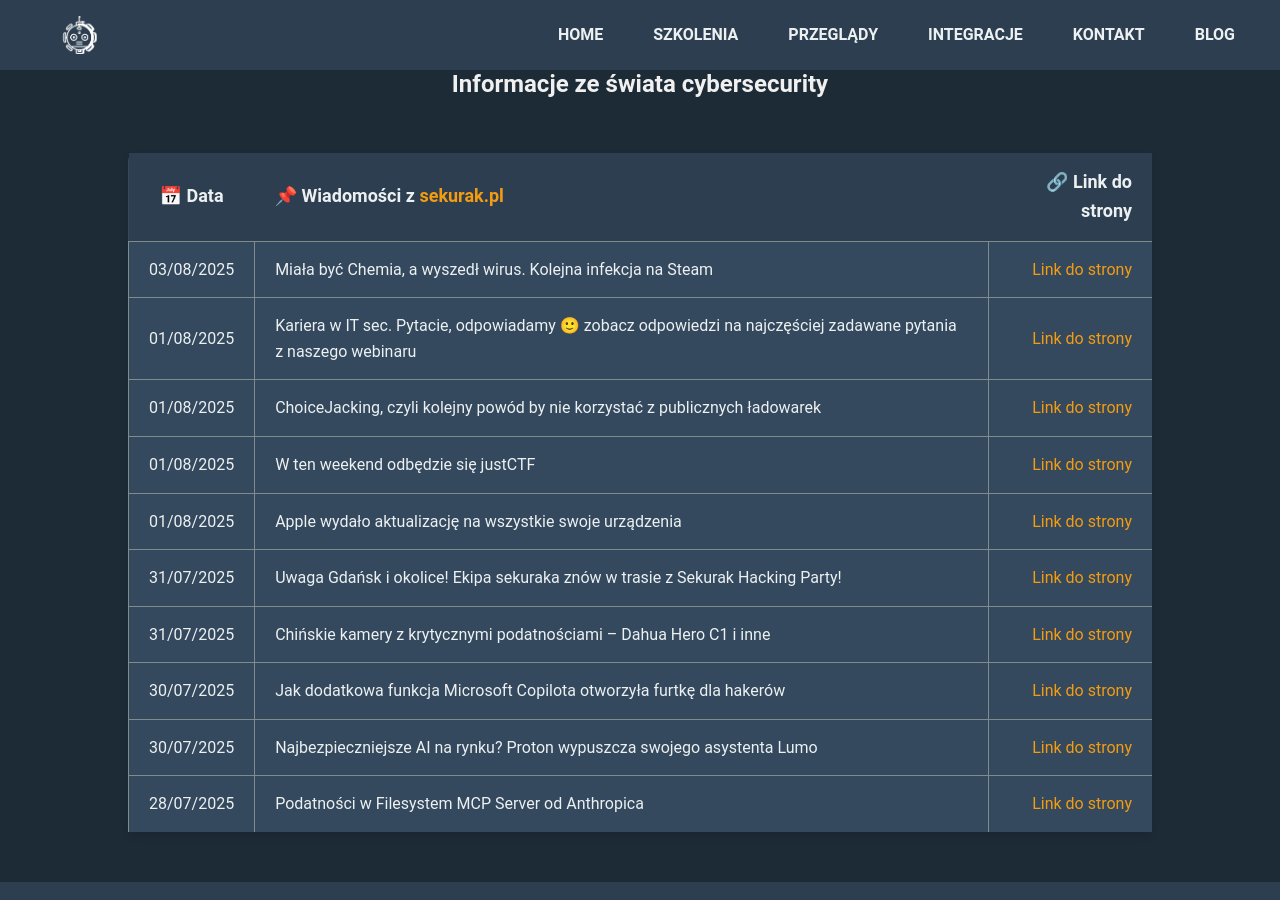
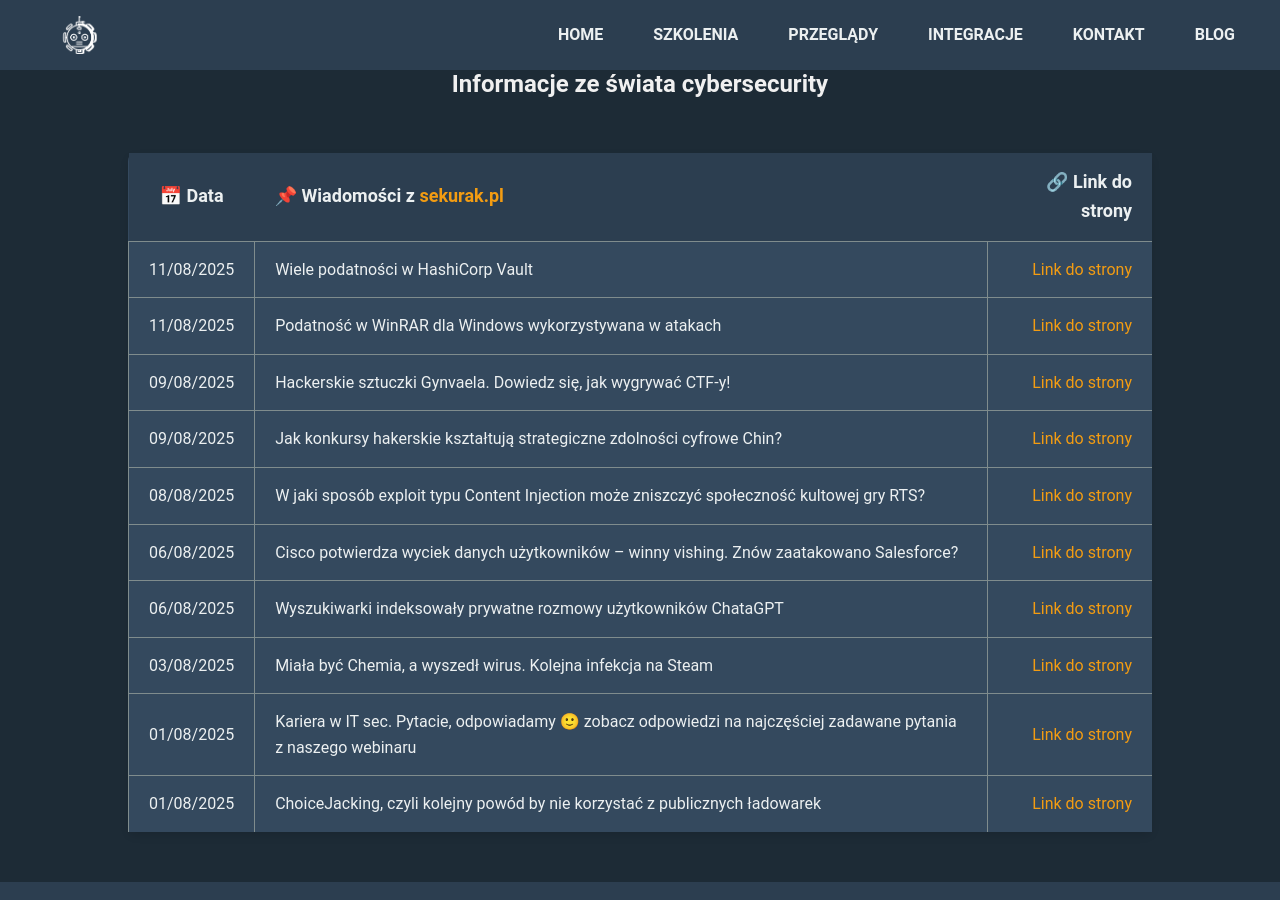
Before and after one commit to dadmins1984/Web, a Jekyll site: the page built from projects.md, in a window 1280 px wide and 900 px high, scrolled down 500 px. Built offline with Jekyll 4.4.1, drawn with Linux system fonts in a browser that asks for light colours.

Commit message:
Blog update: 2025-11-08

```diff
--- a/projects.md
+++ b/projects.md
@@ -16,13 +16,13 @@ title: "Projects"
 
 | 📅 Data | 📌 Wiadomości z [sekurak.pl](https://sekurak.pl/) | 🔗 Link do strony |
 |:---------:|:------------------|-------------------:|
+| 11/08/2025 | Wiele podatności w HashiCorp Vault | [Link do strony](https://sekurak.pl/wiele-podatnosci-w-hashicorp-vault/) |
+| 11/08/2025 | Podatność w WinRAR dla Windows wykorzystywana w atakach | [Link do strony](https://sekurak.pl/podatnosc-w-winrar-dla-windows-wykorzystywana-w-atakach/) |
+| 09/08/2025 | Hackerskie sztuczki Gynvaela. Dowiedz się, jak wygrywać CTF-y! | [Link do strony](https://sekurak.pl/hackerskie-sztuczki-gynvaela-dowiedz-sie-jak-wygrywac-ctf-y/) |
+| 09/08/2025 | Jak konkursy hakerskie kształtują strategiczne zdolności cyfrowe Chin? | [Link do strony](https://sekurak.pl/jak-konkursy-hakerskie-ksztaltuja-strategiczne-zdolnosci-cyfrowe-chin/) |
+| 08/08/2025 | W jaki sposób exploit typu Content Injection może zniszczyć społeczność kultowej gry RTS? | [Link do strony](https://sekurak.pl/w-jaki-sposob-exploit-typu-content-injection-moze-zniszczyc-spolecznosc-kultowej-gry-rts/) |
+| 06/08/2025 | Cisco potwierdza wyciek danych użytkowników – winny vishing. Znów zaatakowano Salesforce? | [Link do strony](https://sekurak.pl/cisco-potwierdza-wyciek-uzytkownikow-winny-vishing-znow-zaatakowano-salesforce/) |
+| 06/08/2025 | Wyszukiwarki indeksowały prywatne rozmowy użytkowników ChataGPT | [Link do strony](https://sekurak.pl/wyszukiwarki-indeksowaly-prywatne-rozmowy-uzytkownikow-chatagpt/) |
 | 03/08/2025 | Miała być Chemia, a wyszedł wirus. Kolejna infekcja na Steam | [Link do strony](https://sekurak.pl/miala-byc-chemia-a-wyszedl-wirus-kolejna-infekcja-na-steam/) |
 | 01/08/2025 | Kariera w IT sec. Pytacie, odpowiadamy 🙂 zobacz odpowiedzi na najczęściej zadawane pytania z naszego webinaru | [Link do strony](https://sekurak.pl/kariera-w-it-sec-pytacie-odpowiadamy/) |
 | 01/08/2025 | ChoiceJacking, czyli kolejny powód by nie korzystać z publicznych ładowarek | [Link do strony](https://sekurak.pl/choicejacking-czyli-kolejny-powod-by-nie-korzystac-z-publicznych-ladowarek/) |
-| 01/08/2025 | W ten weekend odbędzie się justCTF | [Link do strony](https://sekurak.pl/w-ten-weekend-odbedzie-sie-justctf/) |
-| 01/08/2025 | Apple wydało aktualizację na wszystkie swoje urządzenia | [Link do strony](https://sekurak.pl/apple-wydalo-aktualizacje-na-wszystkie-swoje-urzadzenia/) |
-| 31/07/2025 | Uwaga Gdańsk i okolice! Ekipa sekuraka znów w trasie z Sekurak Hacking Party! | [Link do strony](https://sekurak.pl/uwaga-gdansk-i-okolice-ekipa-sekuraka-znow-w-trasie-z-sekurak-hacking-party/) |
-| 31/07/2025 | Chińskie kamery z krytycznymi podatnościami – Dahua Hero C1 i inne | [Link do strony](https://sekurak.pl/chinskie-kamery-z-krytycznymi-podatnosciami-dahua-hero-c1-i-inne/) |
-| 30/07/2025 | Jak dodatkowa funkcja Microsoft Copilota otworzyła furtkę dla hakerów | [Link do strony](https://sekurak.pl/jak-dodatkowa-funkcja-microsoft-copilota-otworzyla-furtke-dla-hakerow/) |
-| 30/07/2025 | Najbezpieczniejsze AI na rynku? Proton wypuszcza swojego asystenta Lumo | [Link do strony](https://sekurak.pl/najbezpieczniejsze-ai-na-rynku-proton-wypuszcza-swojego-asystenta-lumo/) |
-| 28/07/2025 | Podatności w Filesystem MCP Server od Anthropica | [Link do strony](https://sekurak.pl/podatnosci-w-filesystem-mcp-server-od-anthropica/) |
```
